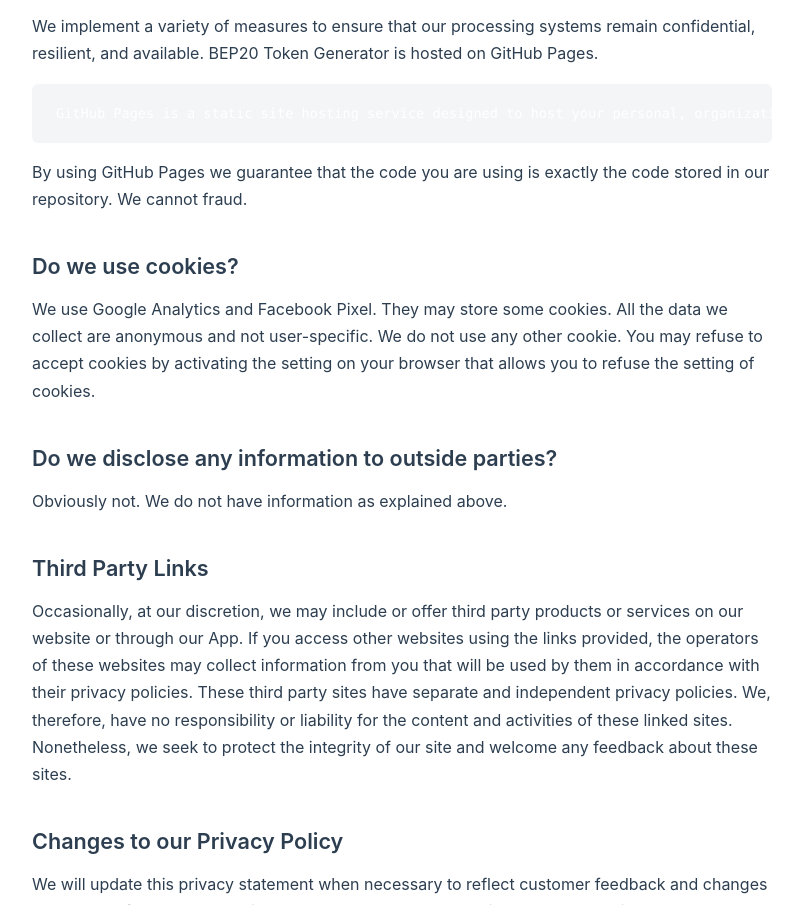
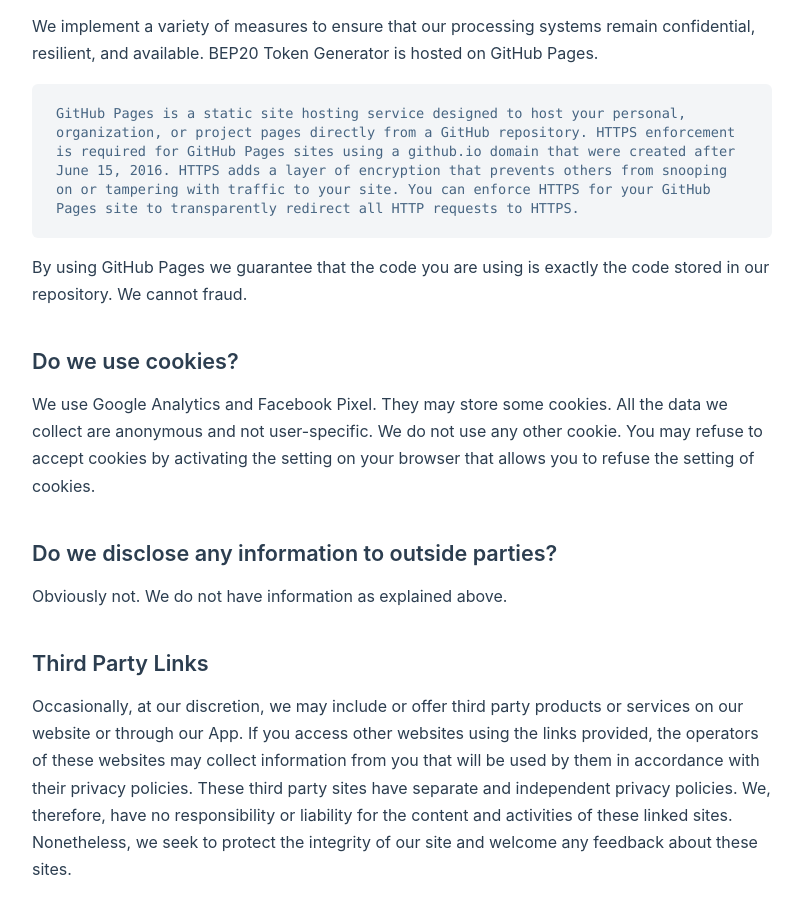
Before and after one commit to FiREMiNT/bep20-generator-terms, a plain HTML site: page terms.html in a window 1280 px wide. Shown: the part 3883-4788 px from the top of the page, without its empty margins (238-1038 px from the left). Drawn offline with Linux system fonts and the light colour scheme.

Commit message:
Update terms.html

```diff
--- a/terms.html
+++ b/terms.html
@@ -1590,7 +1590,7 @@
 <h3 id="how-do-we-ensure-that-our-processing-systems-remain-confidential-resilient-and-available"><a class="header-anchor" href="#how-do-we-ensure-that-our-processing-systems-remain-confidential-resilient-and-available">#</a>How do we ensure that our processing systems remain confidential, resilient, and available?</h3>
 <p>We implement a variety of measures to ensure that our processing systems remain confidential, resilient, and available. BEP20 Token Generator is hosted on GitHub Pages.</p>
 <div class="language- extra-class">
-<pre class="language-text"><code>GitHub Pages is a static site hosting service designed to host your personal, organization, or project pages directly from a GitHub repository. HTTPS enforcement is required for GitHub Pages sites using a github.io domain that were created after June 15, 2016. HTTPS adds a layer of encryption that prevents others from snooping on or tampering with traffic to your site. You can enforce HTTPS for your GitHub Pages site to transparently redirect all HTTP requests to HTTPS.</code></pre>
+<pre class="language-text"><code style="color:#476582;white-space: break-spaces;">GitHub Pages is a static site hosting service designed to host your personal, organization, or project pages directly from a GitHub repository. HTTPS enforcement is required for GitHub Pages sites using a github.io domain that were created after June 15, 2016. HTTPS adds a layer of encryption that prevents others from snooping on or tampering with traffic to your site. You can enforce HTTPS for your GitHub Pages site to transparently redirect all HTTP requests to HTTPS.</code></pre>
 </div>
 <p>By using GitHub Pages we guarantee that the code you are using is exactly the code stored in our repository. We cannot fraud.</p>
 <h3 id="do-we-use-cookies"><a class="header-anchor" href="#do-we-use-cookies">#</a>Do we use cookies?</h3>
```
